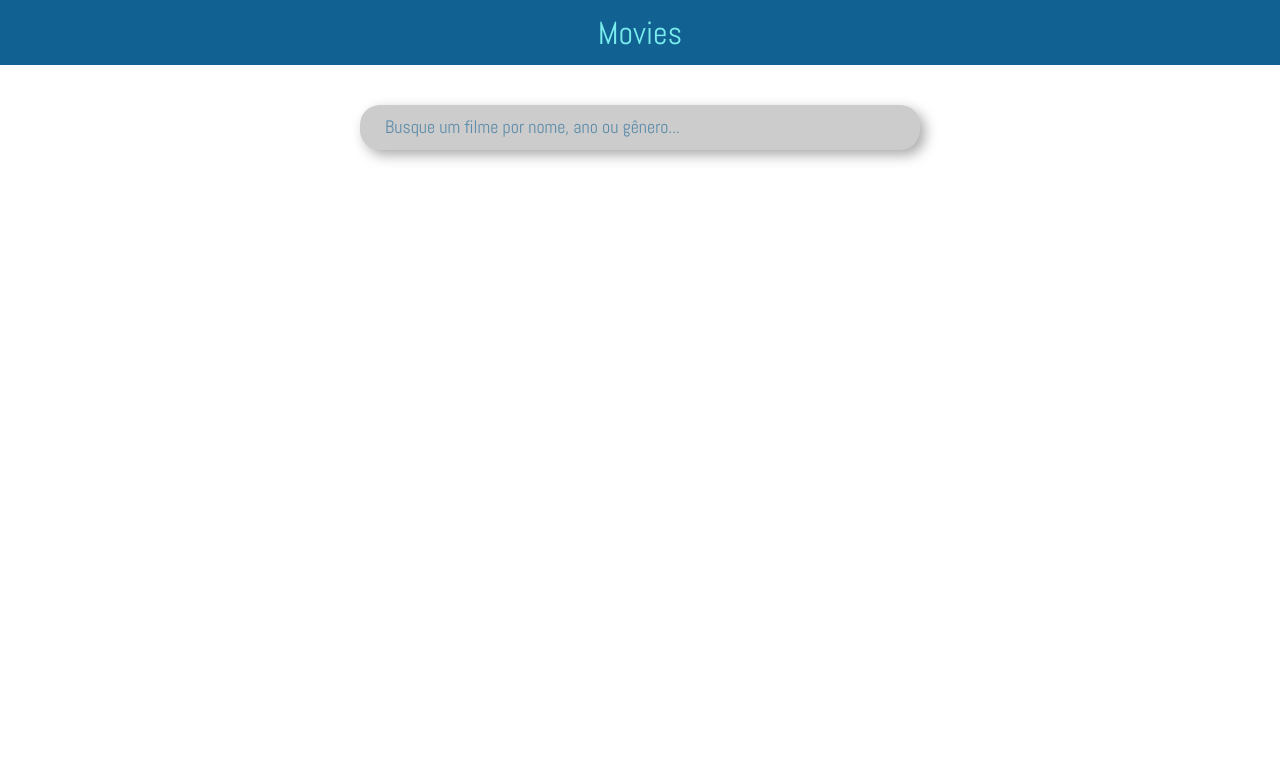
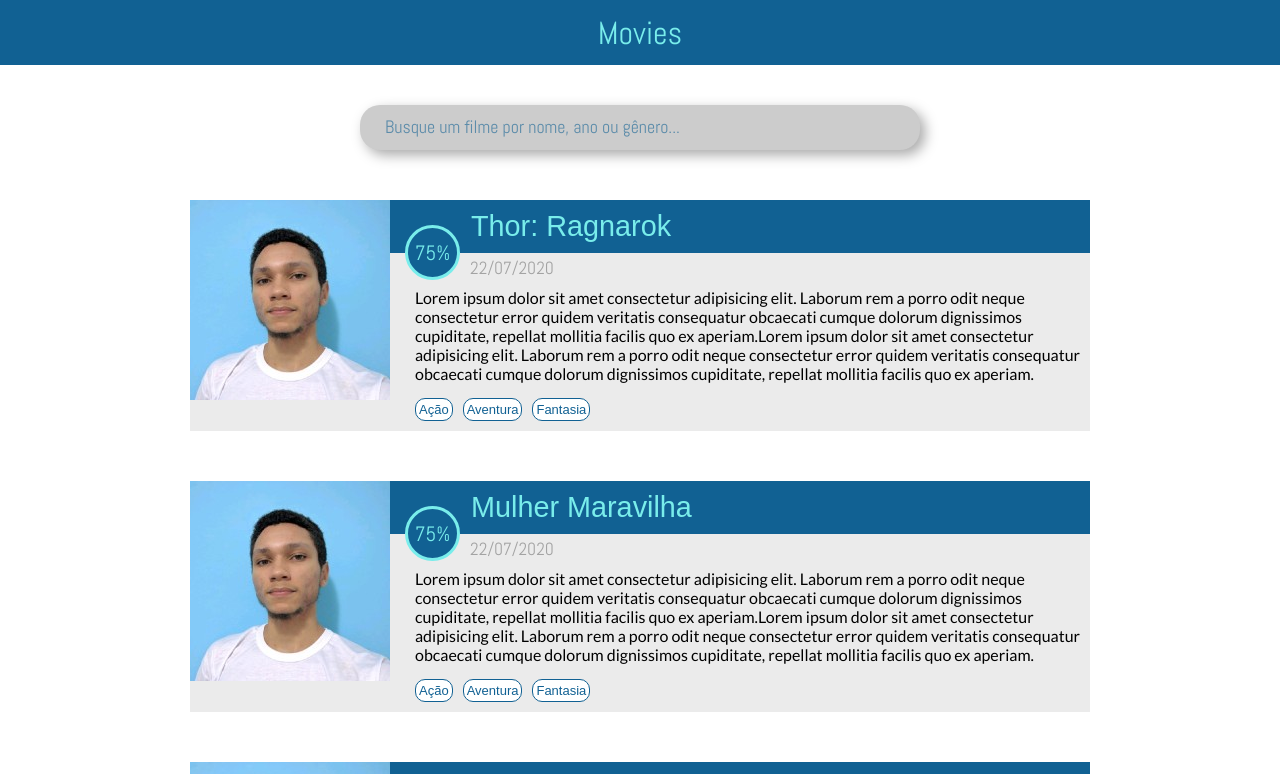
Before and after one commit to ianfelix/desafio-cubos, a React (Create React App) app: page / in a window 1280 px wide. Shown: the top 774 px of the page. Built offline with nearby package versions, Linux system fonts and the light colour scheme; no server answers.

Commit message:
Created Main static and styles, adjusted styles in Main

```diff
--- a/src/App.js
+++ b/src/App.js
@@ -2,12 +2,36 @@
 import './styles/GlobalStyles.css';
 import Header from './components/Header';
 import Input from './components/Input';
-import { movieApiList, imageApiList } from './services/api';
+import { getMovives, getImages } from './services/api';
+import Main from './components/Main';
 
 function App() {
   const [newMovie, setNewMovie] = React.useState('');
-  const [movies, setMovies] = React.useState([]);
-  const [imagesApi, setImagesApi] = React.useState(null);
+  const [data, setData] = React.useState([]);
+  const [img, setImg] = React.useState('');
+
+  React.useEffect(() => {
+    async function getDataMovies() {
+      try {
+        const response = await getMovives.get(newMovie);
+        const dataMovie = await response.data.results;
+        setData(dataMovie);
+        console.log(data);
+      } catch (error) {
+        console.error(`Erro na requisição:${error}`);
+      }
+    }
+    getDataMovies();
+  }, [data, newMovie]);
+
+  // React.useEffect(() => {
+  //   async function getDataImages() {
+  //     const response = await getImages.get(data[0].);
+  //     const dataImg = await response.data;
+  //     setImg(dataImg);
+  //   }
+  //   getDataImages();
+  // }, [data]);
 
   const handleChange = ({ target }) => {
     setNewMovie(target.value);
@@ -15,17 +39,20 @@
 
   const handleSubmit = async (e) => {
     e.preventDefault();
-    console.log(movieApiList.results);
+    setNewMovie('');
+    setData([]);
   };
 
+  if (data === null) return null;
   return (
     <>
       <Header title='Movies' />
-      <section>
-        <form onSubmit={handleSubmit}>
-          <Input value={newMovie} onChange={handleChange} />
-        </form>
-      </section>
+
+      <form onSubmit={handleSubmit}>
+        <Input value={newMovie} onChange={handleChange} />
+      </form>
+
+      <Main title={data} />
     </>
   );
 }
--- /dev/null
+++ b/src/components/Main/index.js
@@ -0,0 +1,61 @@
+import React from 'react';
+import './styles.css';
+import img from './0.jpeg';
+
+const Main = ({ title }) => {
+  const nome = [
+    'Thor: Ragnarok',
+    'Mulher Maravilha',
+    'Como eu era antes de você',
+    'Hello mundo',
+    'Como vai você',
+  ];
+
+  const nota = ['75%'];
+
+  const categorias = ['Ação', 'Aventura', 'Fantasia'];
+
+  const data = ['22/07/2020'];
+
+  return (
+    <>
+      {nome.map((nomeFilme) => (
+        <section key={nomeFilme} className='grid-container'>
+          <div className='container'>
+            <img src={img} alt='' />
+            <a href='/' className='movie-name'>
+              {nomeFilme}
+            </a>
+            <div className='rounded'>
+              <span>{nota}</span>
+            </div>
+
+            <p>
+              Lorem ipsum dolor sit amet consectetur adipisicing elit. Laborum
+              rem a porro odit neque consectetur error quidem veritatis
+              consequatur obcaecati cumque dolorum dignissimos cupiditate,
+              repellat mollitia facilis quo ex aperiam.Lorem ipsum dolor sit
+              amet consectetur adipisicing elit. Laborum rem a porro odit neque
+              consectetur error quidem veritatis consequatur obcaecati cumque
+              dolorum dignissimos cupiditate, repellat mollitia facilis quo ex
+              aperiam.
+            </p>
+            {data.map((date, index) => (
+              <span key={index} className='data'>
+                {date}
+              </span>
+            ))}
+
+            <ul className='categorias'>
+              {categorias.map((categoria) => (
+                <li key={categoria}>{categoria}</li>
+              ))}
+            </ul>
+          </div>
+        </section>
+      ))}
+    </>
+  );
+};
+
+export default Main;
--- /dev/null
+++ b/src/components/Main/styles.css
@@ -0,0 +1,87 @@
+.grid-container {
+  display: grid;
+  grid-template-columns: 1fr;
+  grid-template-rows: 1fr;
+  background-color: var(--back-color);
+  max-width: 900px;
+  margin: 50px auto;
+  position: relative;
+}
+
+.movie-name {
+  background-color: var(--text-subtitle);
+  padding: 10px;
+}
+
+a {
+  text-decoration: none;
+  color: var(--text-title);
+}
+
+img {
+  float: left;
+  max-width: 100%;
+  position: relative;
+}
+
+.movie-name {
+  display: flex;
+  justify-content: flex-start;
+  padding-left: 9%;
+  font-size: 1.8rem;
+}
+
+.rounded {
+  border-radius: 50%;
+  width: 55px;
+  height: 55px;
+  border: 3px solid var(--text-title);
+  background-color: var(--text-subtitle);
+  display: flex;
+  justify-content: center;
+  align-items: center;
+  position: absolute;
+  top: 25px;
+  left: 215px;
+}
+
+.rounded span {
+  color: var(--text-title);
+  font-family: 'abel', sans-serif;
+  font-size: 1.3rem;
+}
+.container p {
+  float: left;
+  padding: 5px;
+  margin: 30px auto 0 20px;
+  max-width: 680px;
+  font-family: 'Lato', sans-serif;
+}
+
+.categorias {
+  list-style: none;
+  display: inline-flex;
+  margin: 10px 0 10px 25px;
+}
+
+.categorias li {
+  margin-right: 10px;
+  border: 1px solid var(--text-subtitle);
+  border-radius: 10px;
+  background-color: #fff;
+  padding: 3px;
+  font-size: small;
+  color: var(--text-subtitle);
+}
+
+.data {
+  position: absolute;
+  top: 57px;
+  left: 280px;
+  opacity: 0.3;
+  font-family: 'Abel', sans-serif;
+  font-size: 1.1rem;
+}
+
+@media (max-width: 680px) {
+}
--- a/src/services/api.js
+++ b/src/services/api.js
@@ -1,21 +1,9 @@
 import axios from 'axios';
 
-export async function movieApiList() {
-  try {
-    const response = await axios.get(
-      '/`https://api.themoviedb.org/3/search/movie?api_key=19045ad8ea5c0a959776ed6937a76eef&&language=pt-BR&query=`',
-    );
-    return response;
-  } catch (error) {
-    console.error(error);
-  }
-}
+export const getMovives = axios.create({
+  baseURL: `https://api.themoviedb.org/3/search/movie?api_key=19045ad8ea5c0a959776ed6937a76eef&language=pt-BR&query=`,
+});
 
-export async function imageApiList() {
-  try {
-    const response = await axios.get(`https://image.tmdb.org/t/p/w500`);
-    return response;
-  } catch (error) {
-    console.error(error);
-  }
-}
+export const getImages = axios.create({
+  baseURL: `https://image.tmdb.org/t/p/w500/`,
+});
--- a/src/styles/GlobalStyles.css
+++ b/src/styles/GlobalStyles.css
@@ -29,6 +29,7 @@
 :root {
   --primary: #f2f2f2;
   --secondary: #bbbabd;
+  --back-color: #ebebeb;
   --text-title: #79edeb;
   --text-subtitle: #116193;
   --text: #6f6f6f;
```
Also changed, not shown: src/components/Main/0.jpeg (added).
